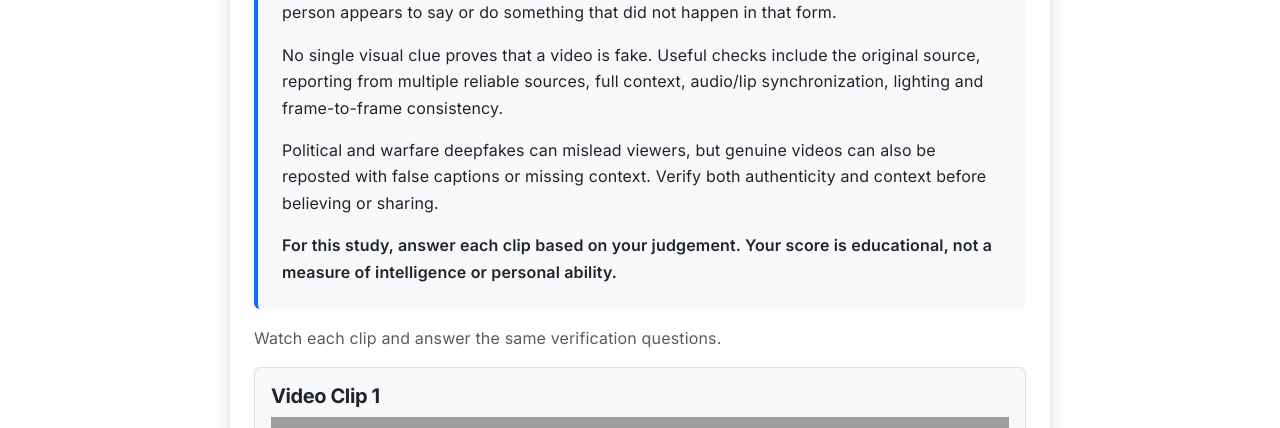
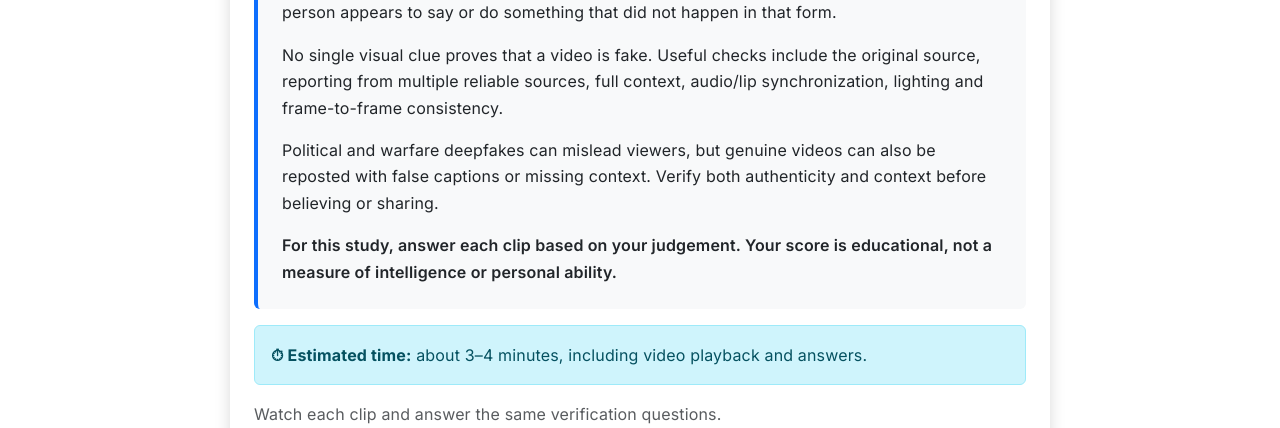
Before and after one commit to LEvan1310/deepfake-survey-app, a Flask app: page /survey/page5 in a window 1280 px wide. Shown: the part 248-676 px from the top of the page. Run offline with Flask 3, Linux system fonts and the light colour scheme; some libraries are stand-ins or nearby versions; grey boxes are pictures that could not be loaded.

Commit message:
Update survey_page5.html

```diff
--- a/templates/survey_page5.html
+++ b/templates/survey_page5.html
@@ -10,6 +10,7 @@
 <p data-translate="edu_p3">Political and warfare deepfakes can mislead viewers, but genuine videos can also be reposted with false captions or missing context. Verify both authenticity and context before believing or sharing.</p>
 <p class="mb-0 fw-semibold" data-translate="edu_note">For this study, answer each clip based on your judgement. Your score is educational, not a measure of intelligence or personal ability.</p>
 </div>
+<div class="alert alert-info mb-3"><div data-lang-block="en"><strong>⏱ Estimated time:</strong> about 3–4 minutes, including video playback and answers.</div><div data-lang-block="my" style="display:none"><strong>⏱ ခန့်မှန်းဖြေဆိုချိန်:</strong> ဗီဒီယိုကြည့်ခြင်းနှင့် အဖြေဖြေဆိုခြင်းအပါအဝင် ၃–၄ မိနစ်ခန့်။</div></div>
 <p class="text-muted" data-translate="video_instruction">Watch each clip and answer the same verification questions.</p>
 <form method="POST">
 {% for i,v in videos.items() %}
```
